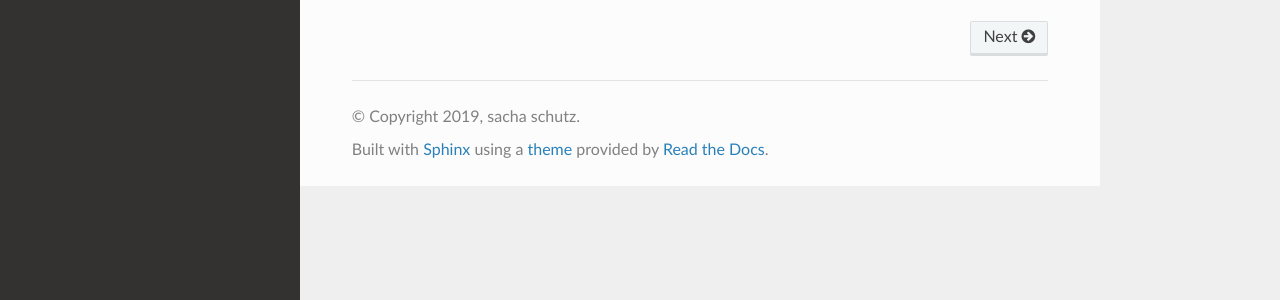
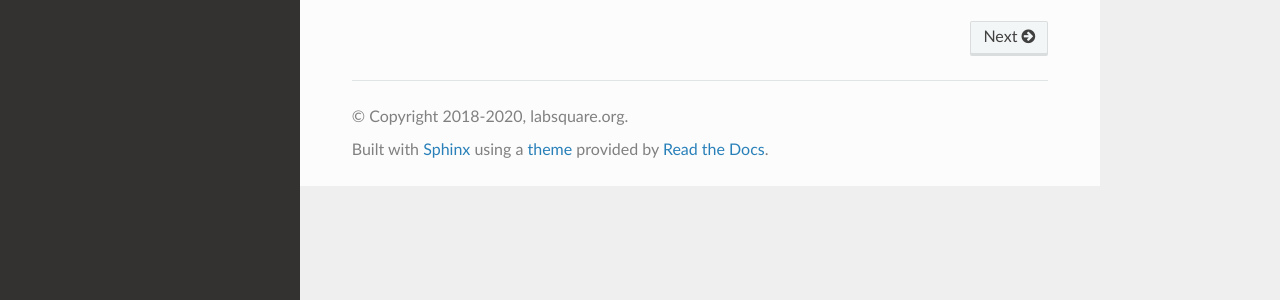
Before and after one commit to labsquare/cutevariant, a Sphinx documentation site: the page built from docs/source/index.rst, in a window 1280 px wide. Shown: the part 596-896 px from the top of the page. Built offline with Sphinx 7.4.7 and the Read the Docs theme 2.0.0, drawn with Linux system fonts in a browser that asks for light colours.

Commit message:
[doc] Fix authors

```diff
--- a/docs/source/conf.py
+++ b/docs/source/conf.py
@@ -61,8 +61,8 @@ master_doc = 'index'
 
 # General information about the project.
 project = u'cutevariant'
-copyright = u'2019, sacha schutz'
-author = u'sacha schutz'
+copyright = u'2018-2020, labsquare.org'
+author = u'Sacha Schutz, Pierre Vignet, Aluriak'
 
 # The version info for the project you're documenting, acts as replacement for
 # |version| and |release|, also used in various other places throughout the
```
